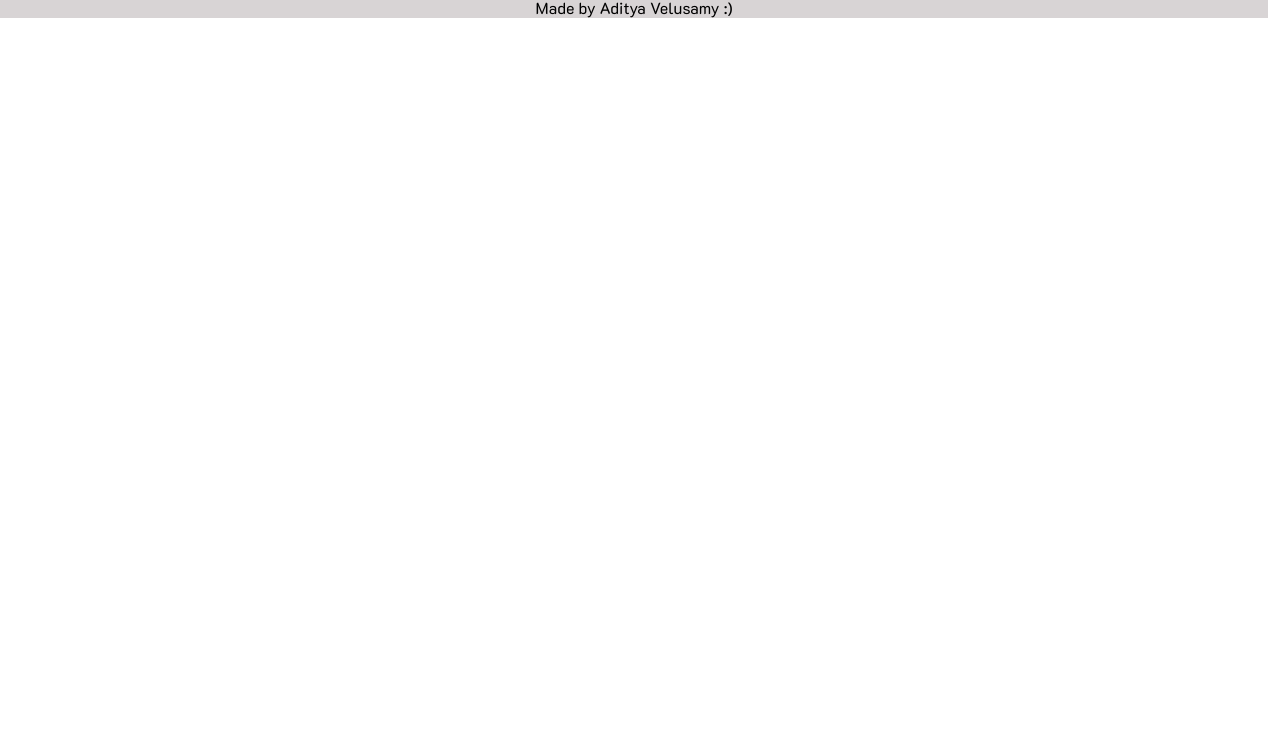
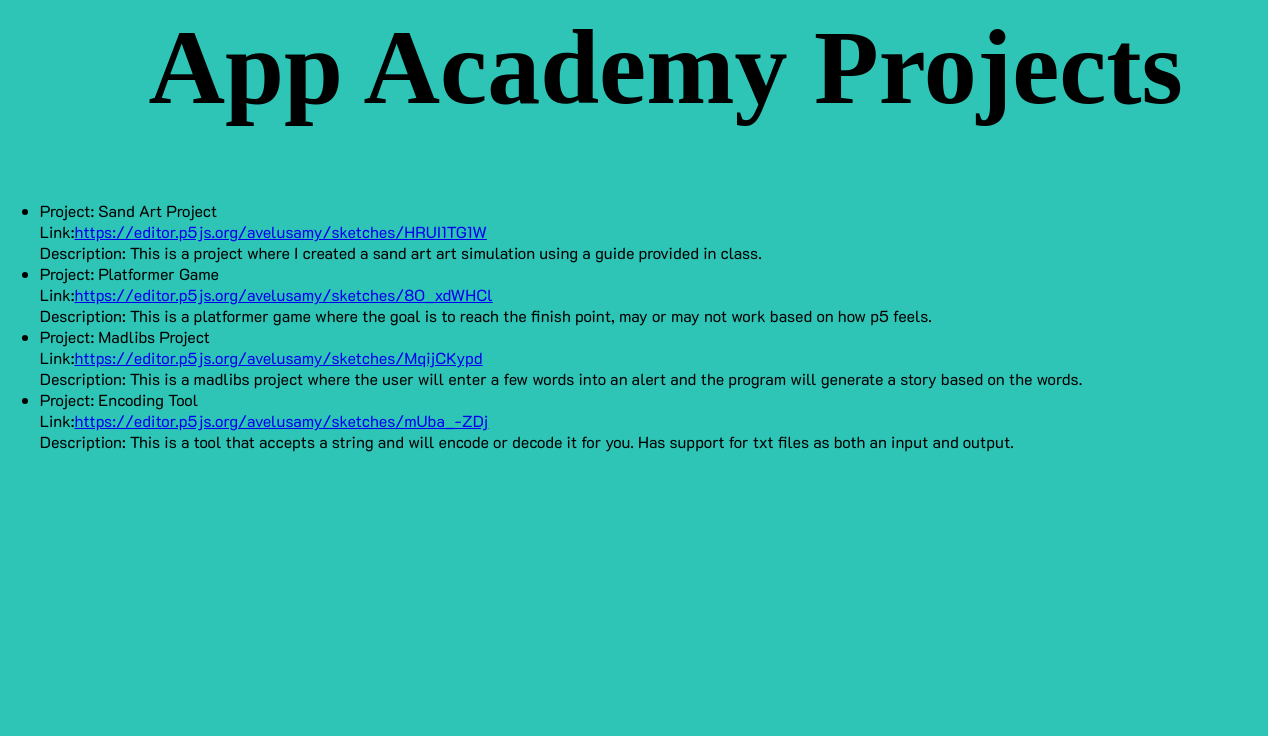
Before and after one commit to adityavelusamy/Portfolio, a Gatsby site in the folder portmantou/: page / in a window 1280 px wide. Shown: the part 1664-2407 px from the top of the page. Before the commit the page ends 1698 px from the top, so only its background shows below. Built offline with nearby package versions, Linux system fonts and the light colour scheme; Gatsby itself is replaced by a stand-in of ours; a web font is replaced by a local one.

Commit message:
Finished project

```diff
--- a/portmantou/src/pages/index.tsx
+++ b/portmantou/src/pages/index.tsx
@@ -1,7 +1,11 @@
 import React from "react";
 import { motion } from "framer-motion";
 import "./styles.css";
-
+const styles = {
+  fontSize: "106px",
+  textAlign: "center",
+  // Add more styles as needed
+};
 const AnimatedBox = () => {
   return (
     <React.Fragment>
@@ -42,31 +46,60 @@
             </div>
           </motion.div>
         </div>
-        {/* <div className="technologiesboxparent">
+        <div className="technologiesboxparent">
           <motion.div
             className="technologiesbox"
             // initial={{ x: 1000 }}
             // animate={{ x: 0 }}
             // transition={{ duration: 1, type: "spring", bounce: 0.45 }}
           >
-            <h1 className="technologiestitle">Technologies</h1>
-            <div className="floatleft">
-              <div className="techbox">
-                <h2 className="techtitle">ReactJs</h2>
-              </div>
-              <div className="techbox">
-                <h2 className="techtitle">Backend</h2>
-              </div>
-            </div>
+            <h1 style={styles}>App Academy Projects</h1>
+            <ul style={{ fontFamily: "K2D" }}>
+              <li>
+                Project: Sand Art Project <br /> Link:
+                <a href="https://editor.p5js.org/avelusamy/sketches/HRUI1TG1W">
+                  https://editor.p5js.org/avelusamy/sketches/HRUI1TG1W{" "}
+                </a>
+                <br /> Description: This is a project where I created a sand art
+                art simulation using a guide provided in class.
+              </li>
+              <li>
+                Project: Platformer Game <br /> Link:
+                <a href="https://editor.p5js.org/avelusamy/sketches/8O_xdWHCl">
+                  https://editor.p5js.org/avelusamy/sketches/8O_xdWHCl{" "}
+                </a>
+                <br /> Description: This is a platformer game where the goal is
+                to reach the finish point, may or may not work based on how p5
+                feels.
+              </li>
+              <li>
+                Project: Madlibs Project <br /> Link:
+                <a href="https://editor.p5js.org/avelusamy/sketches/MqijCKypd">
+                  https://editor.p5js.org/avelusamy/sketches/MqijCKypd{" "}
+                </a>
+                <br /> Description: This is a madlibs project where the user
+                will enter a few words into an alert and the program will
+                generate a story based on the words.
+              </li>
+              <li>
+                Project: Encoding Tool <br /> Link:
+                <a href="https://editor.p5js.org/avelusamy/sketches/mUba_-ZDj">
+                  https://editor.p5js.org/avelusamy/sketches/mUba_-ZDj{" "}
+                </a>
+                <br /> Description: This is a tool that accepts a string and
+                will encode or decode it for you. Has support for txt files as
+                both an input and output.
+              </li>
+            </ul>
           </motion.div>
-        </div> */}
+        </div>
       </body>
       <footer className="footer">
         <motion.div
           className="footer-content"
-          initial={{ y: 100 }}
-          animate={{ y: 0 }}
-          transition={{ duration: 1, type: "spring", bounce: 0.45 }}
+          // initial={{ y: 100 }}
+          // animate={{ y: 0 }}
+          // transition={{ duration: 1, type: "spring", bounce: 0.45 }}
         >
           <a href="https://www.twitter.com/adityavelusamy/">
             <img
--- a/portmantou/src/pages/styles.css
+++ b/portmantou/src/pages/styles.css
@@ -29,7 +29,7 @@
 
 .nametitle {
     margin-top: -5%;
-    font-size: 19px;
+    font-size: 192px;
 }
 .titlecontent {
     margin-top: 5%;
@@ -106,8 +106,6 @@
     background: #f9fbf2;
     width: 26.455026455vw;
     height: 23.2760692464vh;
-    justify-content: center;
-    text-align: center;
 }
 .techtitle {
     font-size: 32px;
```
